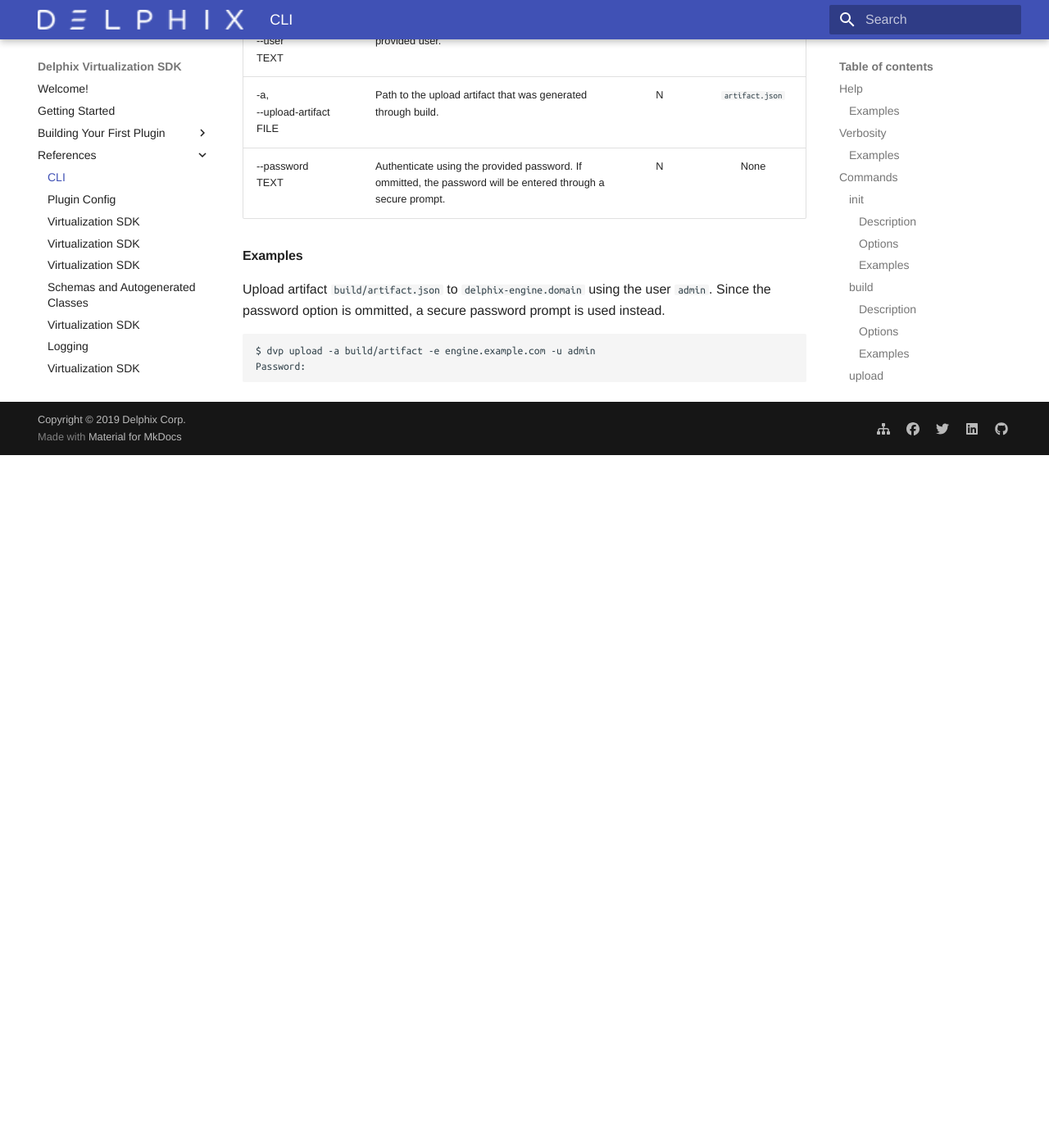
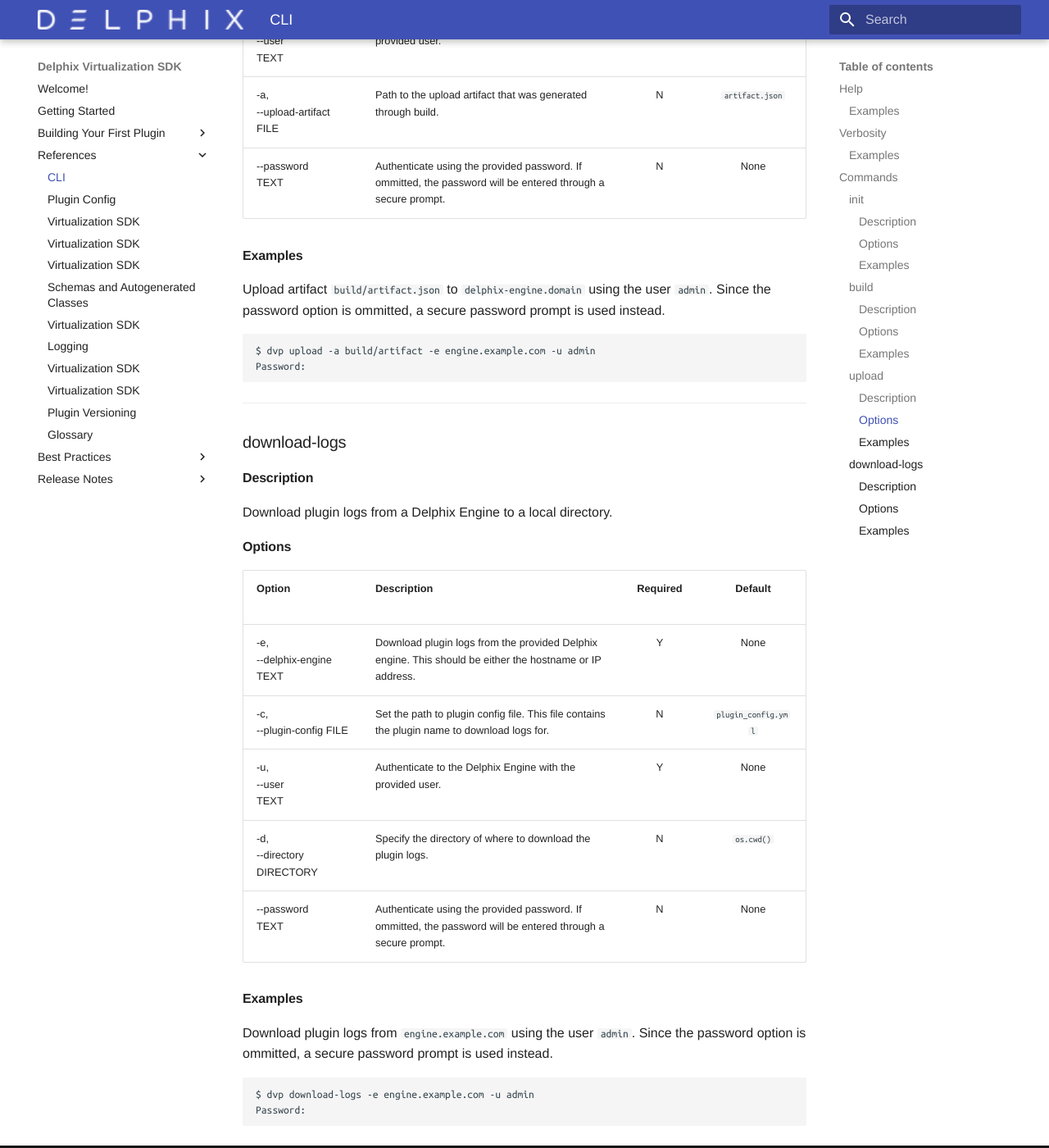
Before and after one commit to delphix/virtualization-sdk, an MkDocs documentation site: the page built from docs/References/CLI.md, in a window 1280 px wide and 1400 px high, scrolled down 4358 px. Shown: the whole window at 82% size. Built offline with MkDocs 1.6.1 and Material for MkDocs 9.7.7, drawn with Linux system fonts in a browser that asks for light colours; some web fonts are replaced; before the commit the page ends 4913 px from its top, so only the background shows below that.

Commit message:
PYT-480 Add documentation for dvp download-logs

````diff
--- a/docs/References/CLI.md
+++ b/docs/References/CLI.md
@@ -161,3 +161,26 @@
 $ dvp upload -a build/artifact -e engine.example.com -u admin
 Password:
 ```
+
+***
+### download-logs
+#### Description
+Download plugin logs from a Delphix Engine to a local directory.
+#### Options
+
+|Option &nbsp;&nbsp;&nbsp;&nbsp;&nbsp;&nbsp;&nbsp;&nbsp;&nbsp;&nbsp;&nbsp;&nbsp;&nbsp;&nbsp;&nbsp;&nbsp;&nbsp;&nbsp;&nbsp;&nbsp;&nbsp;&nbsp;&nbsp;&nbsp;&nbsp;&nbsp;&nbsp;|Description|Required|Default &nbsp;&nbsp;&nbsp;&nbsp;&nbsp;&nbsp;&nbsp;&nbsp;&nbsp;&nbsp;&nbsp;&nbsp;&nbsp;&nbsp;&nbsp;&nbsp;&nbsp;&nbsp;&nbsp;&nbsp;&nbsp;&nbsp;|
+|-------|-----------|:--------:|:-------:|
+|-e,<br>--delphix-engine<br>TEXT|Download plugin logs from the provided Delphix engine. This should be either the hostname or IP address.|Y|None|
+|-c,<br>--plugin-config FILE|Set the path to plugin config file. This file contains the plugin name to download logs for.|N|`plugin_config.yml`|
+|-u,<br>--user<br>TEXT|Authenticate to the Delphix Engine with the provided user.|Y| None |
+|-d,<br>--directory DIRECTORY|Specify the directory of where to download the plugin logs.|N|`os.cwd()`|
+|--password<br>TEXT|Authenticate using the provided password. If ommitted, the password will be entered through a secure prompt.|N| None |
+
+
+#### Examples
+Download plugin logs from `engine.example.com` using the user `admin`. Since the password option is ommitted, a secure password prompt is used instead.
+
+```
+$ dvp download-logs -e engine.example.com -u admin
+Password:
+```
````
